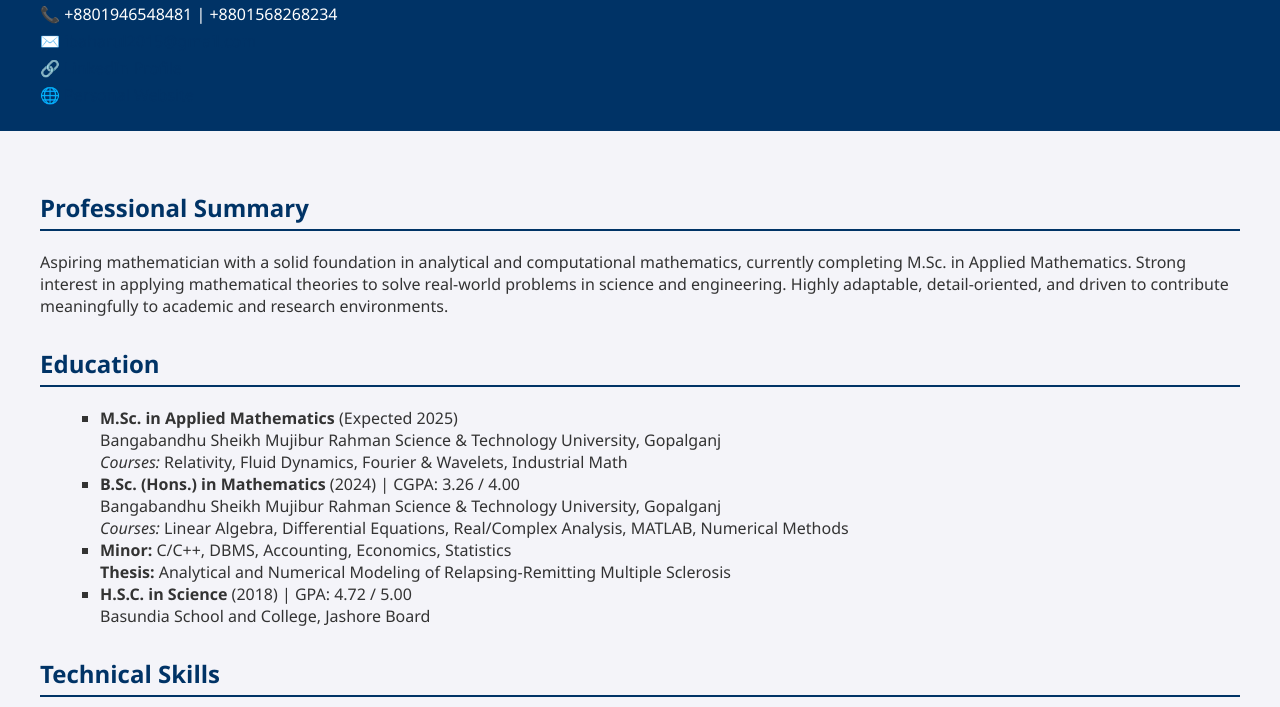
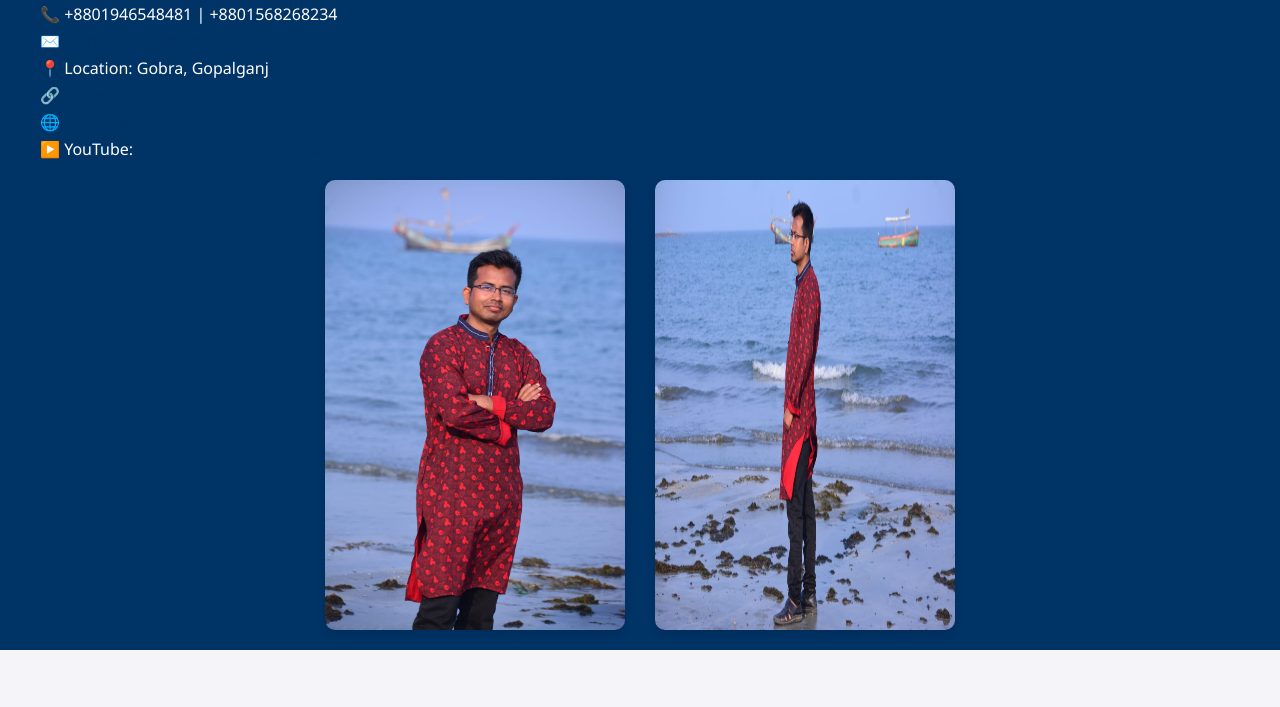
Before and after one commit to ibaharul2015/ibaharul2015.github.io, a plain HTML site: page index.html in a window 1280 px wide. Shown: the part 65-772 px from the top of the page. Drawn offline with Linux system fonts and the light colour scheme.

Commit message:
Update index.html

```diff
--- a/index.html
+++ b/index.html
@@ -54,9 +54,17 @@
   <h1>Baharul Islam</h1>
   <p>📞 +8801946548481 | +8801568268234</p>
   <p>✉️ <a href="mailto:ibaharul2015@gmail.com">ibaharul2015@gmail.com</a></p>
+  <p>📍 Location: Gobra, Gopalganj</p>
   <p>🔗 <a href="https://linkedin.com/in/baharul-islam-088a94332" target="_blank">LinkedIn Profile</a></p>
   <p>🌐 <a href="https://ibaharul2015.github.io" target="_blank">Personal Website</a></p>
+  <p>▶️ YouTube: <a href="https://www.youtube.com/@baharul2016" target="_blank">youtube.com/@baharul2016</a></p>
+
+  <div style="display: flex; justify-content: center; gap: 30px; flex-wrap: wrap; margin-top: 20px;">
+    <img src="photo1.jpg" alt="Baharul Islam" style="max-width: 100%; width: 300px; border-radius: 10px; box-shadow: 0 4px 8px rgba(0,0,0,0.1);" />
+    <img src="photo2.jpg" alt="Baharul Islam" style="max-width: 100%; width: 300px; border-radius: 10px; box-shadow: 0 4px 8px rgba(0,0,0,0.1);" />
+  </div>
 </header>
+
   <main>
     <section>
       <h2>Professional Summary</h2>
```
Lines whose indentation alone changed are shown as unchanged.
